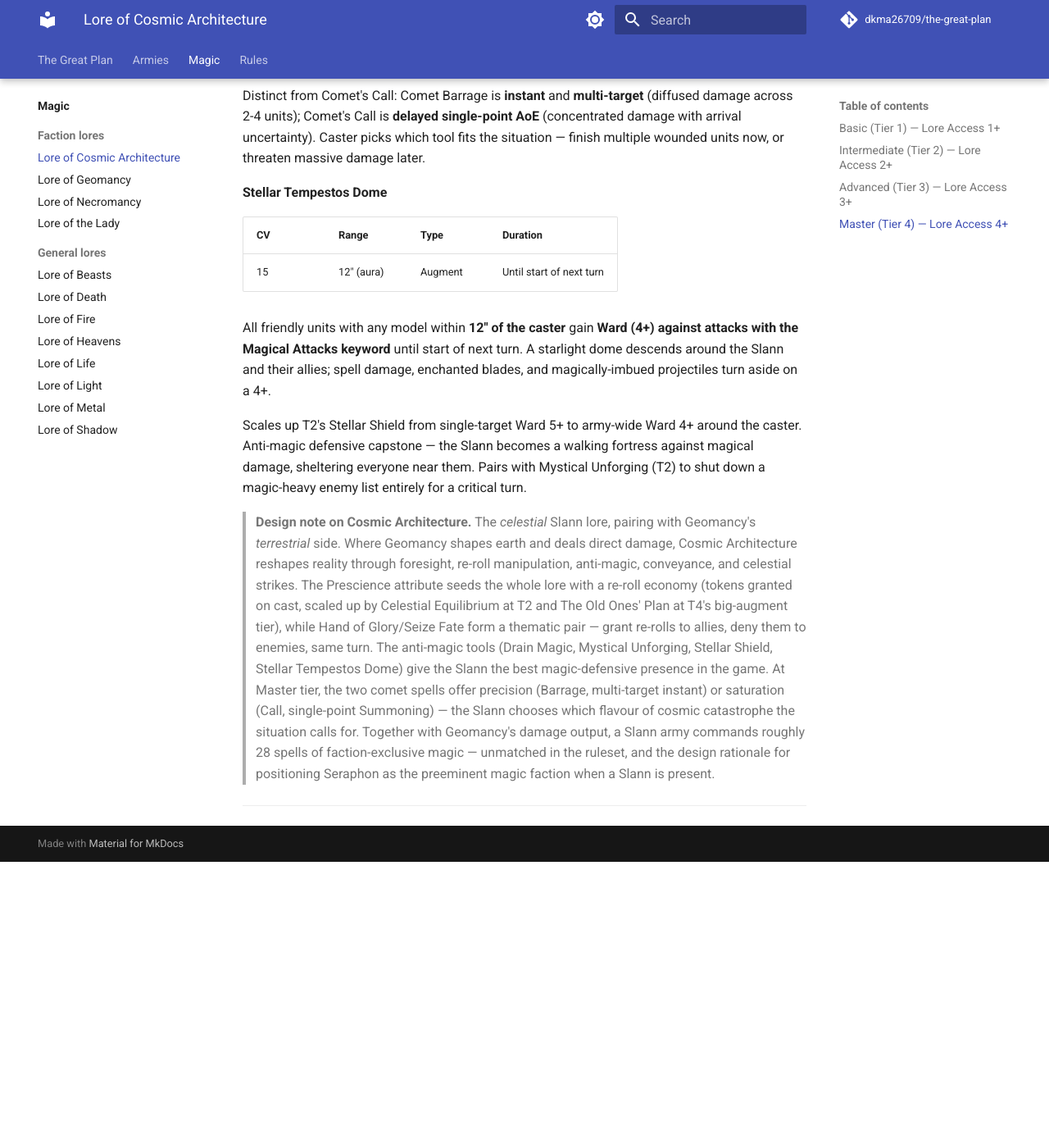
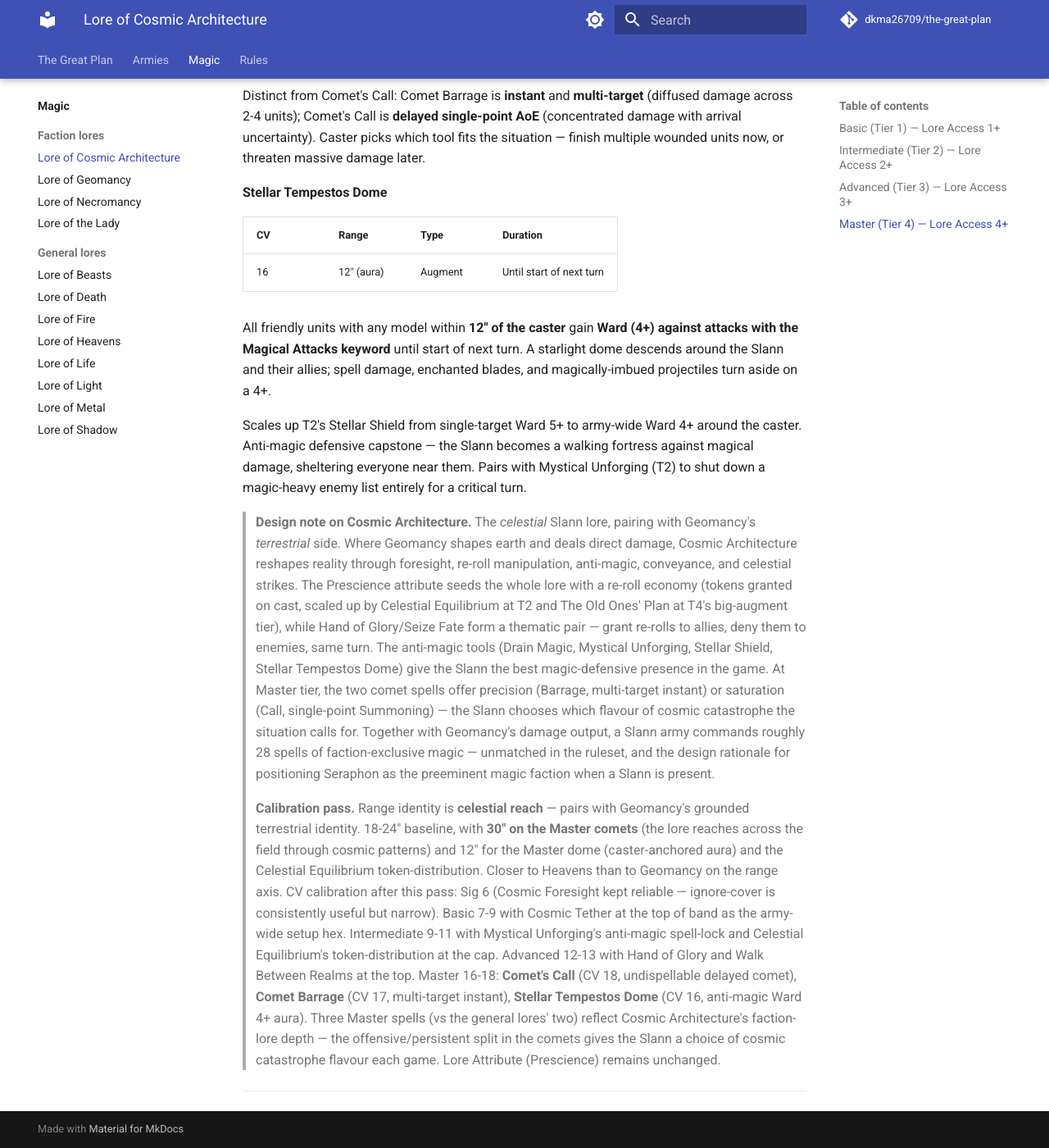
Before and after one commit to dkma26709/the-great-plan, an MkDocs documentation site: the page built from docs/magic/faction-lores/cosmic-architecture.md, in a window 1280 px wide and 1400 px high, scrolled down 5022 px. Shown: the whole window at 82% size. Built offline with MkDocs 1.6.1 and Material for MkDocs 9.7.7, drawn with Linux system fonts in a browser that asks for light colours; comment, search, counter and statistics services are not loaded; before the commit the page ends 6073 px from its top, so only the background shows below that; some of the changed text lies outside the part shown.

Commit message:
§11 Slann faction lore audit: Geomancy + Cosmic Architecture CV pass
26 spells recalibrated across both lores to match the new framework
(Sig 6-7 / Basic 7-9 / Int 9-11 / Adv 12-14 / Master 16-18). No range
changes; tier counts held at 4/3/3 with full 3-spell Master each. Master
CV uplifts most significant — Great Leveller 15→18, Comet's Call 14→18.

Generated with J.A.R.V.I.S
Co-Authored-By: Claude Opus 4.7 (1M context) <noreply@anthropic.com>

```diff
--- a/docs/magic/faction-lores/cosmic-architecture.md
+++ b/docs/magic/faction-lores/cosmic-architecture.md
@@ -21,7 +21,7 @@ Distinct from any general-lore signature. No other signature turns the visual fi
 
 | CV | Range | Type |
 |----|-------|------|
-| 6 | 18" | Augment, Instant |
+| 7 | 18" | Augment, Instant |
 
 Target friendly unit. Until start of the caster's next Magic phase, the target may **re-roll failed to-hit rolls against one nominated enemy unit** (chosen at cast time). The Slann whispers where the enemy will be a heartbeat before they are. Strategic — forces the caster to pick which fight this unit is winning.
 
@@ -37,7 +37,7 @@ Target friendly unit. Until start of the caster's next Magic phase, the target m
 
 | CV | Range | Type | Duration |
 |----|-------|------|----------|
-| 7 | 18" | Hex | Until start of next turn |
+| 9 | 18" | Hex | Until start of next turn |
 
 Target enemy unit is **marked** by the cosmic pattern. Until start of next turn, **all friendly units gain +1 to hit against the target** (melee and ranged). Every blade and arrow lines up — the target is visible even when it should not be. Stacks meaningfully with Prophetic Insight for one attacking unit, or spreads priority across the whole army.
 
@@ -45,7 +45,7 @@ Target enemy unit is **marked** by the cosmic pattern. Until start of next turn,
 
 | CV | Range | Type | Duration |
 |----|-------|------|----------|
-| 6 | 24" | Hex | Until start of next turn |
+| 7 | 24" | Hex | Until start of next turn |
 
 Target enemy **wizard** suffers **-1 to all casting rolls** until start of next turn. The cosmic fabric resists their reach into it. Narrow (only useful against magic-heavy opponents) but iconic AoS Seraphon — a taste of the anti-magic theme that scales at higher tiers.
 
@@ -55,7 +55,7 @@ Target enemy **wizard** suffers **-1 to all casting rolls** until start of next
 
 | CV | Range | Type |
 |----|-------|------|
-| 10 | 12" | Augment, Instant |
+| 11 | 12" | Augment, Instant |
 
 The caster grants **D3 Foresight tokens** — each to a **different friendly unit within 12"** of the caster (per the Prescience attribute; one token per unit, new overwrites old). The caster chooses which units receive tokens.
 
@@ -65,7 +65,7 @@ D3 caps distribution (1-3 tokens) rather than blanketing every unit in range. A
 
 | CV | Range | Type | Duration |
 |----|-------|------|----------|
-| 9 | 24" | Hex | Until start of next turn |
+| 11 | 24" | Hex | Until start of next turn |
 
 Target **enemy wizard**. The caster nominates **one spell** known by the target — that spell is **removed from the target's castable spells** until start of caster's next Magic phase. If the target attempts to cast the locked spell, the cast **automatically fails** (no casting roll is made).
 
@@ -75,7 +75,7 @@ The Slann reaches into the enemy's mind and sets a cosmic seal across a specific
 
 | CV | Range | Type | Duration |
 |----|-------|------|----------|
-| 8 | 18" | Augment | Until start of next turn |
+| 9 | 18" | Augment | Until start of next turn |
 
 Target friendly unit gains **Ward (5+) against attacks with the Magical Attacks keyword** until start of next turn. The unit is wrapped in a thin starlight mantle that deflects only magically-imbued strikes — mundane weapons pass through normally, but enchanted blades and spell damage turn aside on a 5+.
 
@@ -87,7 +87,7 @@ Complements Mystical Unforging — together they form the lore's **anti-magic pi
 
 | CV | Range | Type |
 |----|-------|------|
-| 12 | 18" (target) | Conveyance, Instant |
+| 13 | 18" (target) | Conveyance, Instant |
 
 Target friendly unit within 18" of the caster. The unit is immediately **removed from the battlefield** and **placed within 12" of its original position**, in a legal formation, **more than 9" from any enemy unit**, not inside impassable terrain. The unit **cannot declare a Charge** on the turn it arrives.
 
@@ -97,7 +97,7 @@ Reposition rather than redeployment — the unit slips through a cosmic path and
 
 | CV | Range | Type | Duration |
 |----|-------|------|----------|
-| 12 | 18" | Augment | Until start of next turn |
+| 13 | 18" | Augment | Until start of next turn |
 
 Caster chooses one of **WS, BS, I, or M**. Target friendly unit gains **+D3** to that characteristic until start of next turn (characteristics cap at the unit's natural maximum of 10 unless otherwise noted).
 
@@ -107,7 +107,7 @@ Direct mirror of Shadow's Miasma (signature: -D3 to WS/BS/I/M on enemy) but frie
 
 | CV | Range | Type | Duration |
 |----|-------|------|----------|
-| 11 | 24" | Hex | Until start of next turn |
+| 12 | 24" | Hex | Until start of next turn |
 
 Target enemy unit **cannot benefit from any re-rolls** from any source (special rules, items, abilities, lore attributes, friendly spell effects, etc.) until start of next turn. The cosmic pattern locks their luck in place.
 
@@ -119,7 +119,7 @@ Novel mechanic — no other spell in any lore denies re-rolls. Narrow against re
 
 | CV | Range | Type |
 |----|-------|------|
-| 14 | 30" | Direct Damage, Summoning |
+| 18 | 30" | Direct Damage, Summoning |
 
 When cast, nominate a point anywhere within **30"** of the caster. Per Summoning rules (§7.3), the spell's effect **cannot be dispelled** after the cast-turn dispel reaction has passed — the comet is *coming*.
 
@@ -131,7 +131,7 @@ The nominated point is **fixed** — the caster anchors where the comet will lan
 
 | CV | Range | Type |
 |----|-------|------|
-| 14 | 30" | Magic Missile |
+| 17 | 30" | Magic Missile |
 
 Select **D3+1 different enemy units** (2-4) within 30" of the caster. Each selected unit suffers **D6 hits at S5, AP -2, damage 1**. **Magical Attacks.** The sky opens and multiple comets fall simultaneously on the caster's chosen targets.
 
@@ -141,12 +141,14 @@ Distinct from Comet's Call: Comet Barrage is **instant** and **multi-target** (d
 
 | CV | Range | Type | Duration |
 |----|-------|------|----------|
-| 15 | 12" (aura) | Augment | Until start of next turn |
+| 16 | 12" (aura) | Augment | Until start of next turn |
 
 All friendly units with any model within **12" of the caster** gain **Ward (4+) against attacks with the Magical Attacks keyword** until start of next turn. A starlight dome descends around the Slann and their allies; spell damage, enchanted blades, and magically-imbued projectiles turn aside on a 4+.
 
 Scales up T2's Stellar Shield from single-target Ward 5+ to army-wide Ward 4+ around the caster. Anti-magic defensive capstone — the Slann becomes a walking fortress against magical damage, sheltering everyone near them. Pairs with Mystical Unforging (T2) to shut down a magic-heavy enemy list entirely for a critical turn.
 
 > **Design note on Cosmic Architecture.** The *celestial* Slann lore, pairing with Geomancy's *terrestrial* side. Where Geomancy shapes earth and deals direct damage, Cosmic Architecture reshapes reality through foresight, re-roll manipulation, anti-magic, conveyance, and celestial strikes. The Prescience attribute seeds the whole lore with a re-roll economy (tokens granted on cast, scaled up by Celestial Equilibrium at T2 and The Old Ones' Plan at T4's big-augment tier), while Hand of Glory/Seize Fate form a thematic pair — grant re-rolls to allies, deny them to enemies, same turn. The anti-magic tools (Drain Magic, Mystical Unforging, Stellar Shield, Stellar Tempestos Dome) give the Slann the best magic-defensive presence in the game. At Master tier, the two comet spells offer precision (Barrage, multi-target instant) or saturation (Call, single-point Summoning) — the Slann chooses which flavour of cosmic catastrophe the situation calls for. Together with Geomancy's damage output, a Slann army commands roughly 28 spells of faction-exclusive magic — unmatched in the ruleset, and the design rationale for positioning Seraphon as the preeminent magic faction when a Slann is present.
+>
+> **Calibration pass.** Range identity is **celestial reach** — pairs with Geomancy's grounded terrestrial identity. 18-24" baseline, with **30" on the Master comets** (the lore reaches across the field through cosmic patterns) and 12" for the Master dome (caster-anchored aura) and the Celestial Equilibrium token-distribution. Closer to Heavens than to Geomancy on the range axis. CV calibration after this pass: Sig 6 (Cosmic Foresight kept reliable — ignore-cover is consistently useful but narrow). Basic 7-9 with Cosmic Tether at the top of band as the army-wide setup hex. Intermediate 9-11 with Mystical Unforging's anti-magic spell-lock and Celestial Equilibrium's token-distribution at the cap. Advanced 12-13 with Hand of Glory and Walk Between Realms at the top. Master 16-18: **Comet's Call** (CV 18, undispellable delayed comet), **Comet Barrage** (CV 17, multi-target instant), **Stellar Tempestos Dome** (CV 16, anti-magic Ward 4+ aura). Three Master spells (vs the general lores' two) reflect Cosmic Architecture's faction-lore depth — the offensive/persistent split in the comets gives the Slann a choice of cosmic catastrophe flavour each game. Lore Attribute (Prescience) remains unchanged.
 
 ---
```
Also changed, not shown: other parts of docs/magic/faction-lores/cosmic-architecture.md (+1 -1 lines), docs/magic/faction-lores/geomancy.md (+15 -13 lines).
